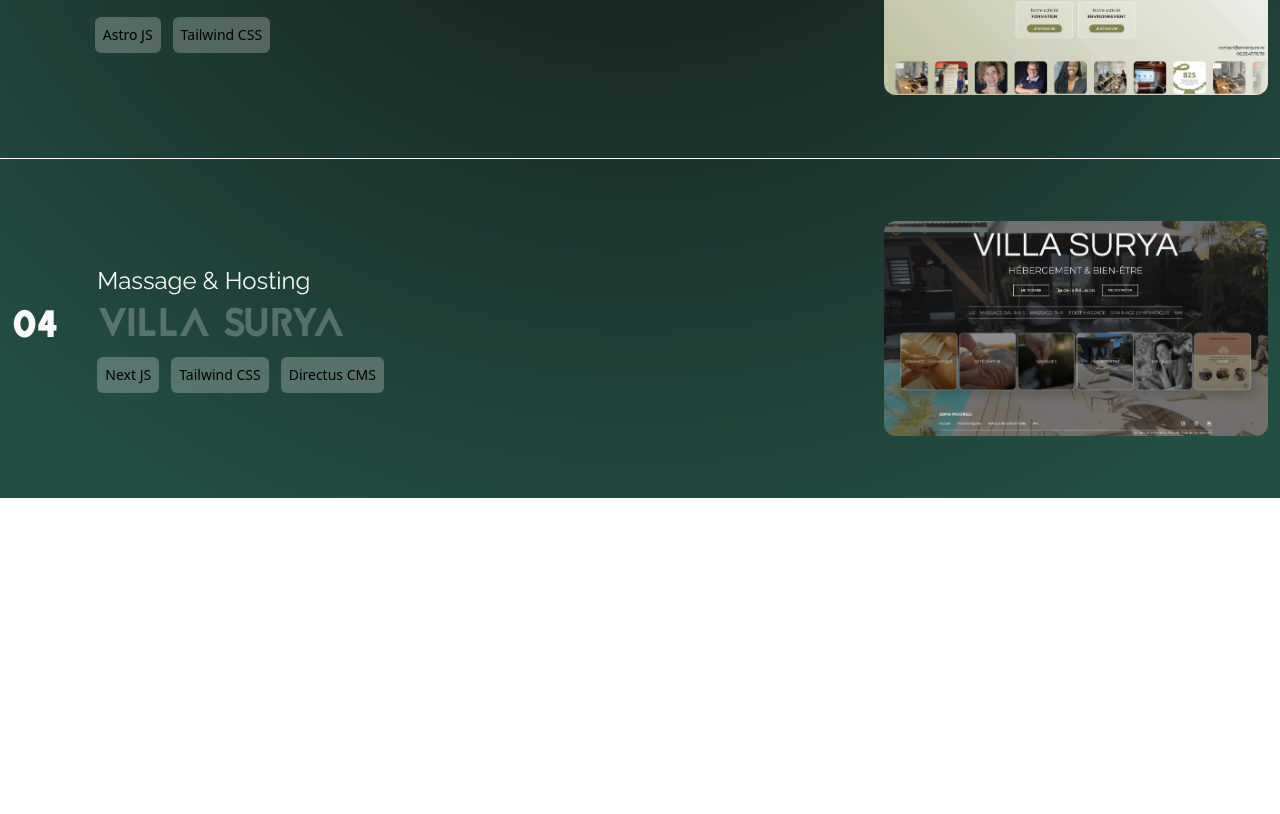
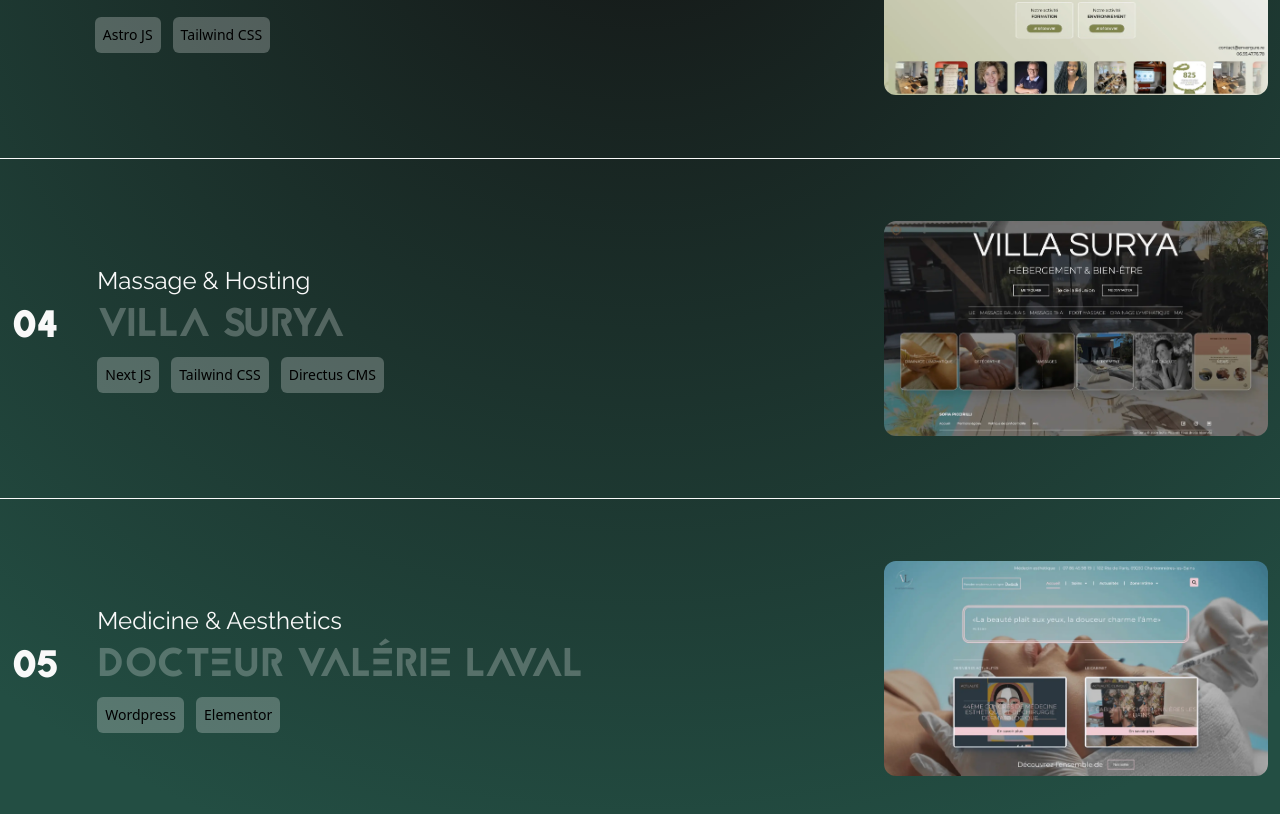
Before and after one commit to webcreatis/WC, a Next.js app: page / in a window 1280 px wide. Shown: the part 1982-2796 px from the top of the page. Before the commit the page ends 2480 px from the top, so only its background shows below. Built offline with nearby package versions, Linux system fonts and the light colour scheme.

Commit message:
WEBCREATIS > work section > add dr valerie laval project

```diff
--- a/app/components/worksSection.tsx
+++ b/app/components/worksSection.tsx
@@ -1,5 +1,6 @@
 import { TrafficCone } from "lucide-react";
 import vivierPics from "../assets/images/site-dr-julien-vivier.webp";
+import lavalPics from "../assets/images/site-dr-laval.webp";
 import envergurePics from "../assets/images/site-envergure.webp";
 import seaIntensePics from "../assets/images/site-seaintense.webp";
 import sofiaPics from "../assets/images/site-sofia-piccirilli.webp";
@@ -65,6 +66,16 @@ export default function WorksSection() {
           skillThree="Directus CMS"
           pics={sofiaPics}
         />
+        <CardWork
+          title="Docteur Valérie Laval"
+          desc="Medicine & Aesthetics"
+          number="05"
+          titleMarquee="DR VALERIE LAVAL"
+          link="https://lyon-esthetique-dr-laval.com/"
+          skillOne="Wordpress"
+          skillTwo="Elementor"
+          pics={lavalPics}
+        />
       </ul>
     </section>
   );
```
Also changed, not shown: app/assets/images/site-dr-laval.webp (added).
